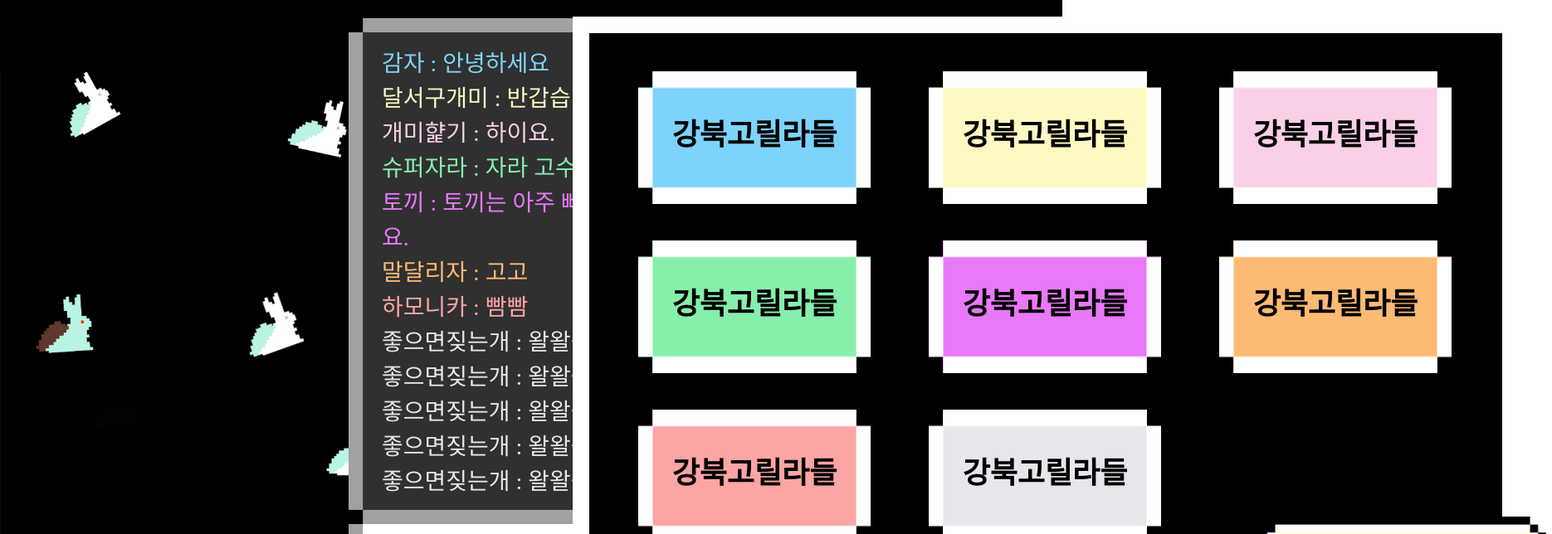
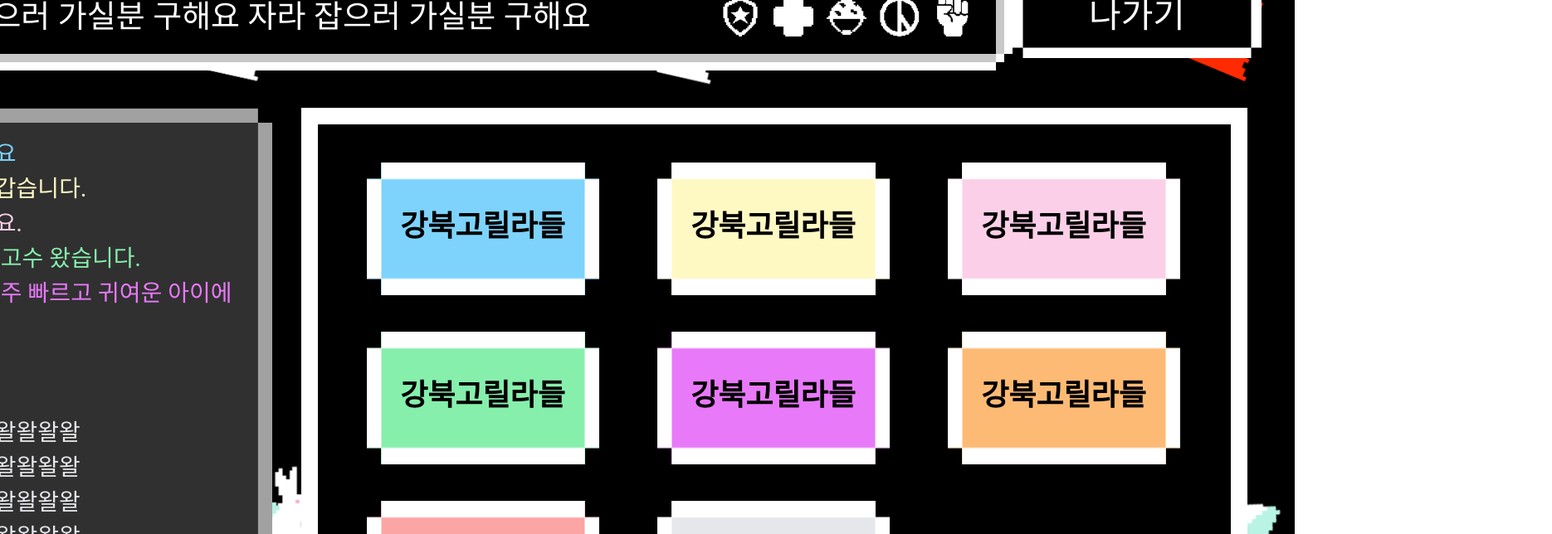
Before and after one commit to tlalswn23/whostheazara, a React (Vite) app in the folder FE/: page /room in a window 1280 px wide. Shown: the top 644 px of the page at 83% size, 1870 px wide, since content can reach past the window. Built offline with nearby package versions, Linux system fonts and the light colour scheme; a web font is replaced by a local one.

Commit message:
Feat: 1920*970 (Room)

```diff
--- a/FE/src/components/room/RoomHeader.tsx
+++ b/FE/src/components/room/RoomHeader.tsx
@@ -27,13 +27,14 @@ export const RoomHeader = () => {
 
   return (
     <>
-      <div className="absolute left-[70px] top-[20px] w-[1460px] h-[120px]">
-        <img src={roomTitle} className="w-[1460px] h-[120px]" />
-        <div className="absolute top-[28px] left-[40px] text-[42px] text-white flex items-center w-full">
-          <p className="w-[1000px] whitespace-nowrap text-ellipsis overflow-hidden">
+      <div
+        className="w-[1460px] h-[130px] text-[38px] text-white flex items-center bg-cover"
+        style={{ backgroundImage: `url(${roomTitle})` }}
+      >
+        <p className="w-[1000px] whitespace-nowrap text-ellipsis overflow-hidden pl-[40px]">
           221. 자라 잡으러 가실분 구해요 자라 잡으러 가실분 구해요
         </p>
-          <div className="text-[24px] w-[380px] flex justify-end">
+        <div className="text-[24px] w-[420px] flex justify-end">
           {jobImg.map((item, index) => (
             <div className="relative" key={index}>
               <img
@@ -55,7 +56,6 @@ export const RoomHeader = () => {
           ))}
         </div>
       </div>
-      </div>
     </>
   );
 };
--- a/FE/src/components/room/RoomHeaderBtn.tsx
+++ b/FE/src/components/room/RoomHeaderBtn.tsx
@@ -8,16 +8,13 @@ interface profileHeaderBtnProps {
 
 export const RoomHeaderBtn = ({ text, loc }: profileHeaderBtnProps) => {
   return (
-    <div className={`absolute w-[260px] h-[100px] top-[30px] left-[1570px]`}>
-      <img src={simpleSquareImg} className="absolute w-full h-full bg-black" />
-      <div>
-        <Link
-          to={`/${loc}`}
-          className="absolute top-[0px] left-[0px] text-white text-[42px] w-[260px] py-[18px] text-center"
-        >
-          {text}
-        </Link>
-      </div>
+    <div
+      className={`w-[300px] h-[100px] bg-cover flex justify-center bg-black`}
+      style={{ backgroundImage: `url(${simpleSquareImg})` }}
+    >
+      <Link to={`/${loc}`} className="text-white text-[42px] w-[260px] py-[18px] text-center">
+        {text}
+      </Link>
     </div>
   );
 };
--- a/FE/src/components/room/RoomSideMenu.tsx
+++ b/FE/src/components/room/RoomSideMenu.tsx
@@ -104,7 +104,7 @@ export const RoomSideMenu = () => {
   ];
 
   return (
-    <aside className="relative top-[136px] left-[40px] ml-[30px] w-[550px] h-[720px] text-white">
+    <aside className="relative mb-[30px] w-[550px] h-[720px] text-white">
       <img src={roomChat} className="absolute left-[0px] top-[0px] w-[full]" />
       <div className="absolute top-[60px] left-[40px] text-[28px] pr-[10px] overflow-y-scroll h-[540px] w-[490px]">
         {chatData.map((item, index) => (
--- a/FE/src/components/room/RoomUserList.tsx
+++ b/FE/src/components/room/RoomUserList.tsx
@@ -6,7 +6,7 @@ export const RoomUserList = () => {
   const num = [...Array(8).keys()];
   return (
     <>
-      <div className="absolute left-[690px] top-[160px] w-[1140px] h-[700px] border-solid border-white border-[20px] p-[24px] text-[56px] font-bold bg-black">
+      <div className="relative w-[1140px] h-[700px] border-solid border-white border-[20px] p-[24px] text-[56px] font-bold bg-black">
         <div className="flex flex-wrap">
           {num.map((item, index) => (
             <RoomUserListItem item={item} key={index} />
--- a/FE/src/layouts/RoomLayout.tsx
+++ b/FE/src/layouts/RoomLayout.tsx
@@ -4,7 +4,7 @@ import { LayoutChildrenProps } from "../types/LayoutChildrenProps";
 export const RoomLayout = ({ children }: LayoutChildrenProps) => {
   return (
     <div
-      className={`w-[1920px] h-[1080px] bg-contain bg-no-repeat bg-center relative`} // bg-black 제거
+      className={`w-[1920px] h-[970px] bg-contain bg-no-repeat bg-center relative`}
       style={{ backgroundImage: `url(${lobbyBg})` }}
     >
       {children}
--- a/FE/src/pages/Room.tsx
+++ b/FE/src/pages/Room.tsx
@@ -7,12 +7,12 @@ import { RoomLayout } from "../layouts/RoomLayout";
 export const Room = () => {
   return (
     <RoomLayout>
-      <div className="flex w-full justify-center items-center">
-        <div className="flex mb-[20px] mr-[60px]">
+      <div className="flex flex-wrap w-full justify-center items-center mt-[40px] px-[40px]">
+        <div className="flex mb-[20px] justify-around items-center w-full">
           <RoomHeader />
           <RoomHeaderBtn text="나가기" loc="lobby" />
         </div>
-        <div className="flex mb-[20px] mr-[60px]">
+        <div className="flex justify-around w-full items-center">
           <RoomSideMenu />
           <RoomUserList />
         </div>
```
Lines whose indentation alone changed are shown as unchanged.
